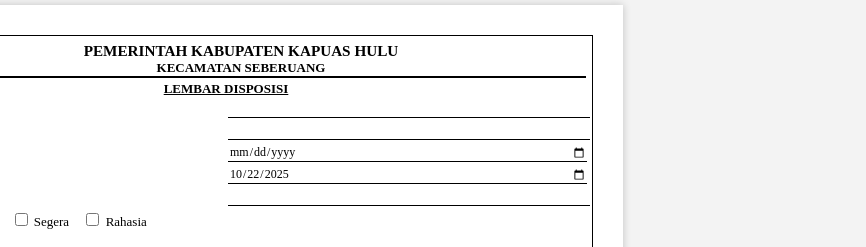
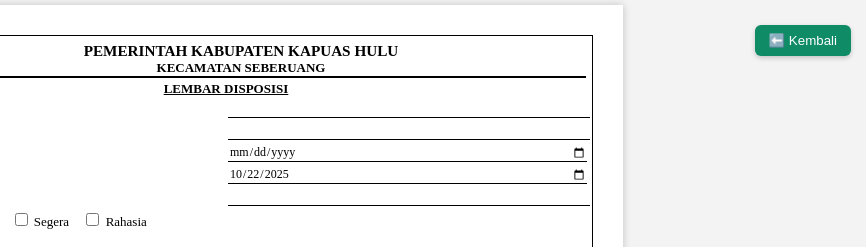
Before and after one commit to infosurat/kertas-disposisi, a plain HTML site: page index.html in a window 1280 px wide. Shown: the top 247 px of the page, 414-1280 px from the left. Drawn offline with Linux system fonts and the light colour scheme.

Commit message:
Update index.html

```diff
--- a/index.html
+++ b/index.html
@@ -219,5 +219,13 @@
       html2pdf().set(opt).from(element).save();
     }
   </script>
+  <!-- Tombol Kembali ke Halaman e-Surat -->
+<button onclick="window.location.href='https://infosurat.github.io/e-surat/'"
+        style="position: fixed; top: 15px; right: 15px;
+               background: #0f8b66; color: white; border: none;
+               padding: 8px 14px; border-radius: 6px;
+               cursor: pointer; box-shadow: 0 2px 5px rgba(0,0,0,0.2);">
+  ⬅️ Kembali
+</button>
 </body>
 </html>
```
